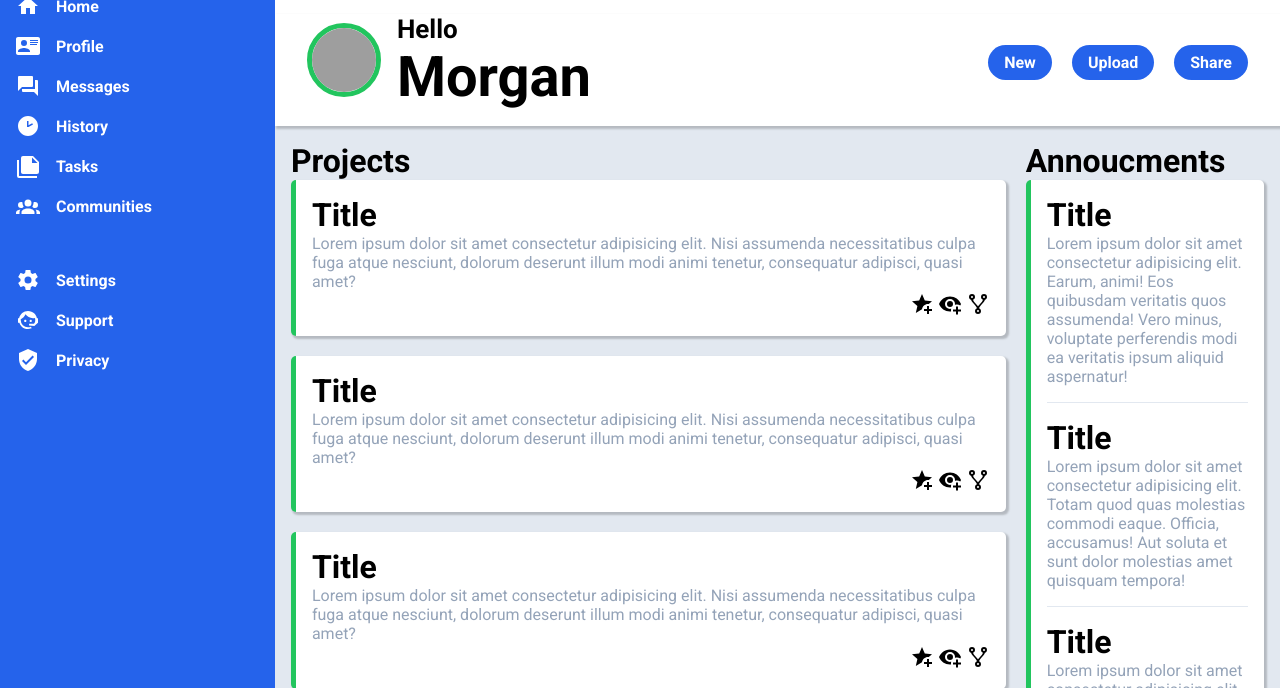
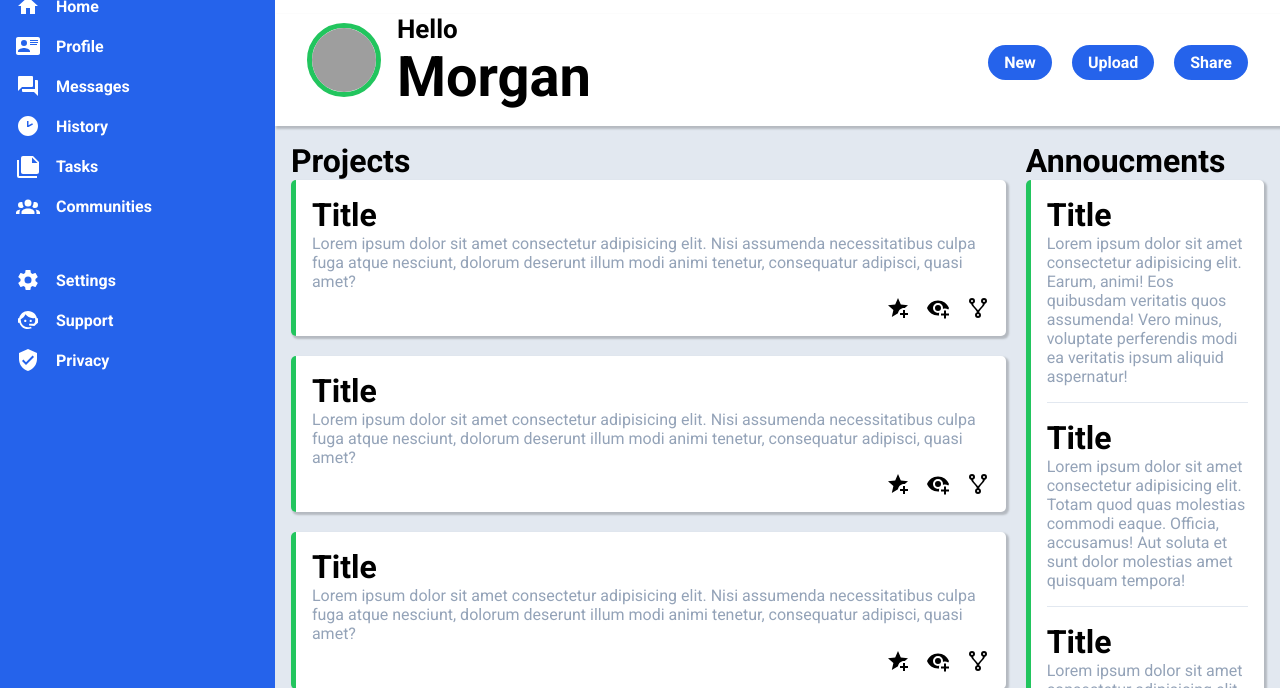
Before and after one commit to xcheesee/adminDashboard, a website: page index.html in a window 1280 px wide. Shown: the part 112-800 px from the top of the page. Drawn offline with Linux system fonts and the light colour scheme; grey boxes are pictures that could not be loaded.

Commit message:
added gap to projects section actions element

```diff
--- a/css/styles.css
+++ b/css/styles.css
@@ -188,8 +188,10 @@
 }
 
 .actions {
+    display: flex;
     align-self: flex-end;
     margin-top: auto;
+    gap: 1em;
 }
 
 .greet , .account{
```
